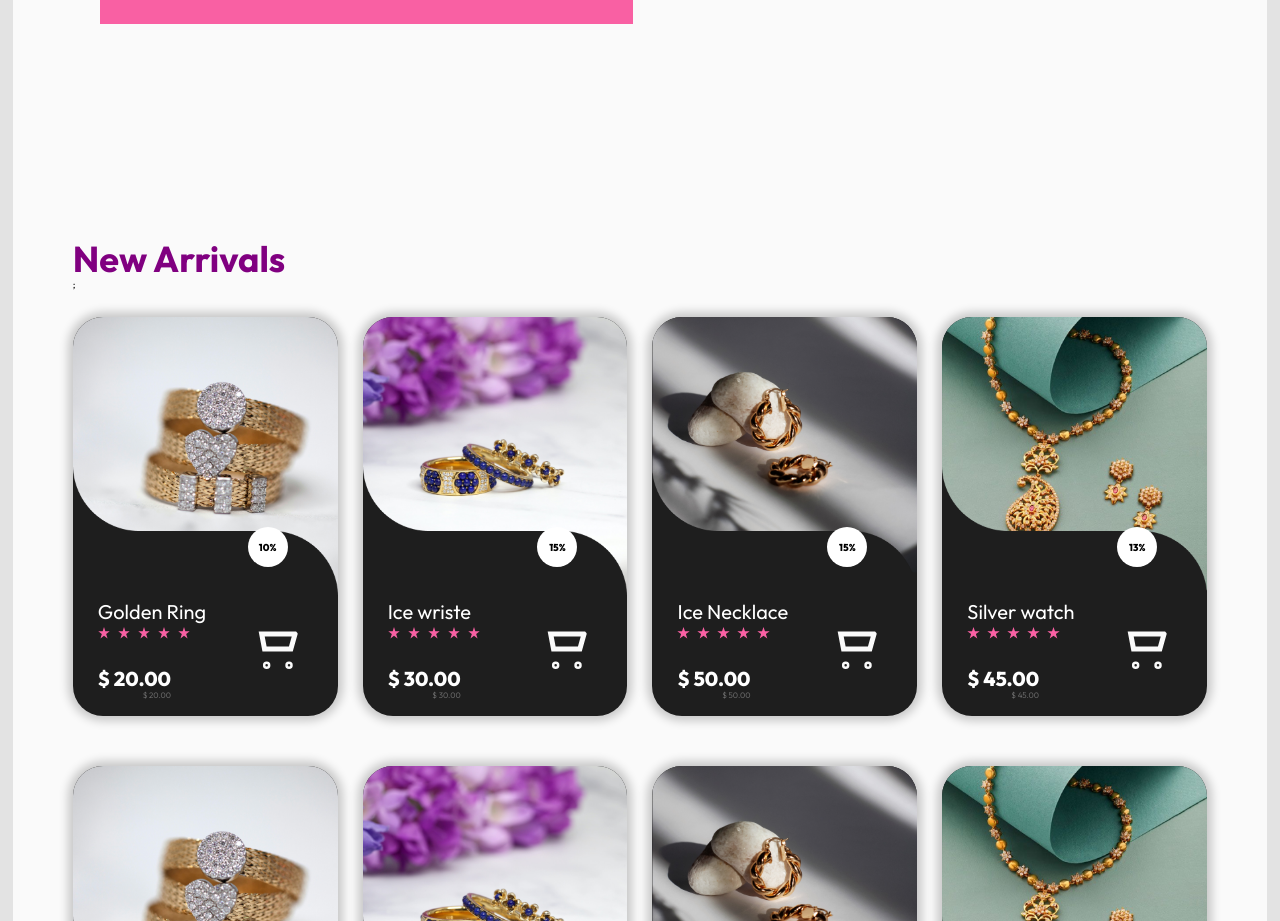
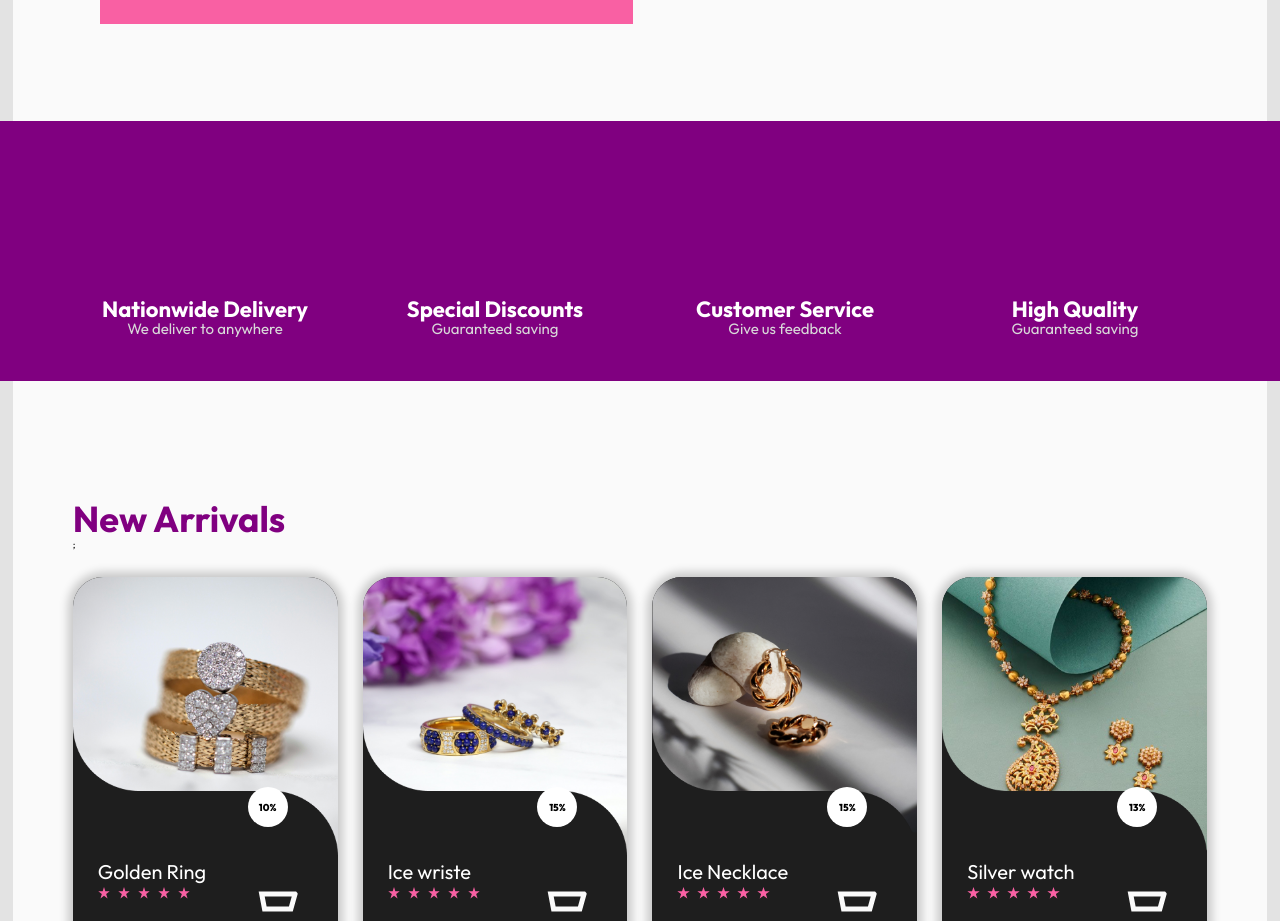
Before and after one commit to timmyproofficial/premier-store, a React (Vite) app: page / in a window 1280 px wide. Shown: the part 2040-2961 px from the top of the page. Built offline with nearby package versions, Linux system fonts and the light colour scheme.

Commit message:
Add the offerblock component

```diff
--- /dev/null
+++ b/src/components/OffersBlock.tsx
@@ -0,0 +1,11 @@
+import Offers from './Offers';
+
+const OffersBlock = () => {
+  return (
+    <section>
+      <Offers />
+    </section>
+  );
+};
+
+export default OffersBlock;
--- a/src/pages/HomePage.tsx
+++ b/src/pages/HomePage.tsx
@@ -6,6 +6,7 @@ import Hero from '../components/Hero';
 import NavbarTop from '../components/NavbarTop';
 import NewArrivalsBlock from '../components/NewArrivalsBlock';
 import NewsFeedBlock from '../components/NewsFeedBlock';
+import OffersBlock from '../components/offersBlock';
 import TestimonialsBlock from '../components/TestimonialsBlock';
 
 const HomePage = () => {
@@ -17,6 +18,7 @@ const HomePage = () => {
       </header>
       <FeaturedProuductsBlock />
       <AboutBlock />
+      <OffersBlock />
       <NewArrivalsBlock />
       <TestimonialsBlock />
       <DiscountBlock />
```
